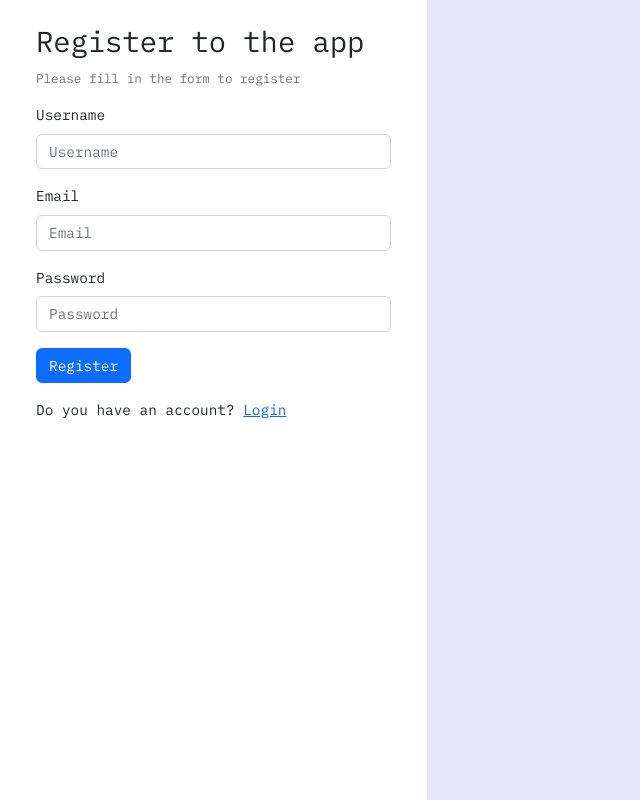
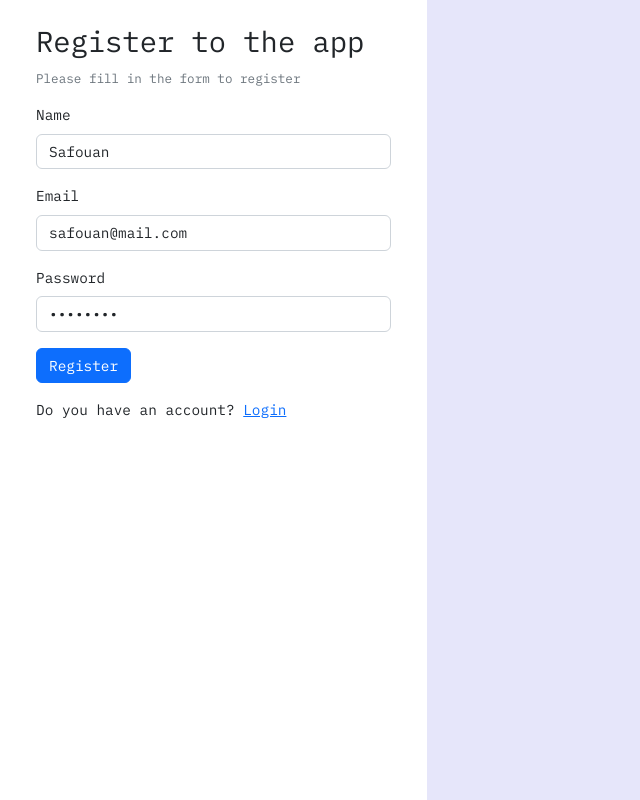
Before and after one commit to elfedali/Huu, an Angular app: page /register in a window 1280 px wide. Shown: the whole page, without its empty margins (0-640 px from the left). Built offline with nearby package versions, Linux system fonts and the light colour scheme.

Commit message:
Register working

```diff
--- a/src/app/_services/auth.service.ts
+++ b/src/app/_services/auth.service.ts
@@ -21,8 +21,11 @@ export class AuthService {
     return this.http.post<any>(API_URL + 'login', { email, password }, httpOptions);
   }
 
-  register(username: string, email: string, password: string) {
-    return this.http.post<any>(API_URL + 'register', { username, email, password }, httpOptions);
+  register(name: string, email: string, password: string) {
+
+    let password_confirmation: string = password
+
+    return this.http.post<any>(API_URL + 'register', { name, email, password, password_confirmation }, httpOptions);
   }
 
   logout() {
--- a/src/app/register/register.component.html
+++ b/src/app/register/register.component.html
@@ -16,8 +16,8 @@
                         </div>
 
                         <div class="mb-3">
-                            <label for="username" class="form-label">Username</label>
-                            <input type="text" formControlName="username" placeholder="Username" class="form-control">
+                            <label for="name" class="form-label">Name</label>
+                            <input type="text" formControlName="name" placeholder="Name" class="form-control">
                         </div>
 
                         <div class="mb-3">
--- a/src/app/register/register.component.ts
+++ b/src/app/register/register.component.ts
@@ -1,5 +1,6 @@
 import { Component, OnInit } from '@angular/core';
 import { FormControl, FormGroup, Validators } from '@angular/forms';
+import { AuthService } from '../_services/auth.service';
 
 @Component({
   selector: 'app-register',
@@ -11,17 +12,35 @@ export class RegisterComponent implements OnInit {
   loading = false;
   submitted = false;
 
-  constructor() { }
+  constructor(private auth: AuthService) { }
 
   ngOnInit(): void {
     this.form = new FormGroup({
-      username: new FormControl('', [Validators.required, Validators.minLength(4)]),
-      email: new FormControl('', [Validators.required, Validators.email]),
-      password: new FormControl('', [Validators.required, Validators.minLength(4)]),
+      name: new FormControl('Safouan', [Validators.required, Validators.minLength(4)]),
+      email: new FormControl('safouan@mail.com', [Validators.required, Validators.email]),
+      password: new FormControl('password', [Validators.required, Validators.minLength(4)]),
     });
   }
 
   onSubmit() {
-    console.log(this.form.value);
+
+    this.submitted = true;
+    if (this.form.invalid) {
+      return;
+    }
+    this.loading = true;
+
+    this.auth.register(this.form.value.name, this.form.value.email, this.form.value.password)
+      .subscribe(
+        data => {
+          console.log(data);
+          this.loading = false;
+        },
+        error => {
+          console.log(error);
+          this.loading = false;
+        }
+      );
+
   }
 }
```
